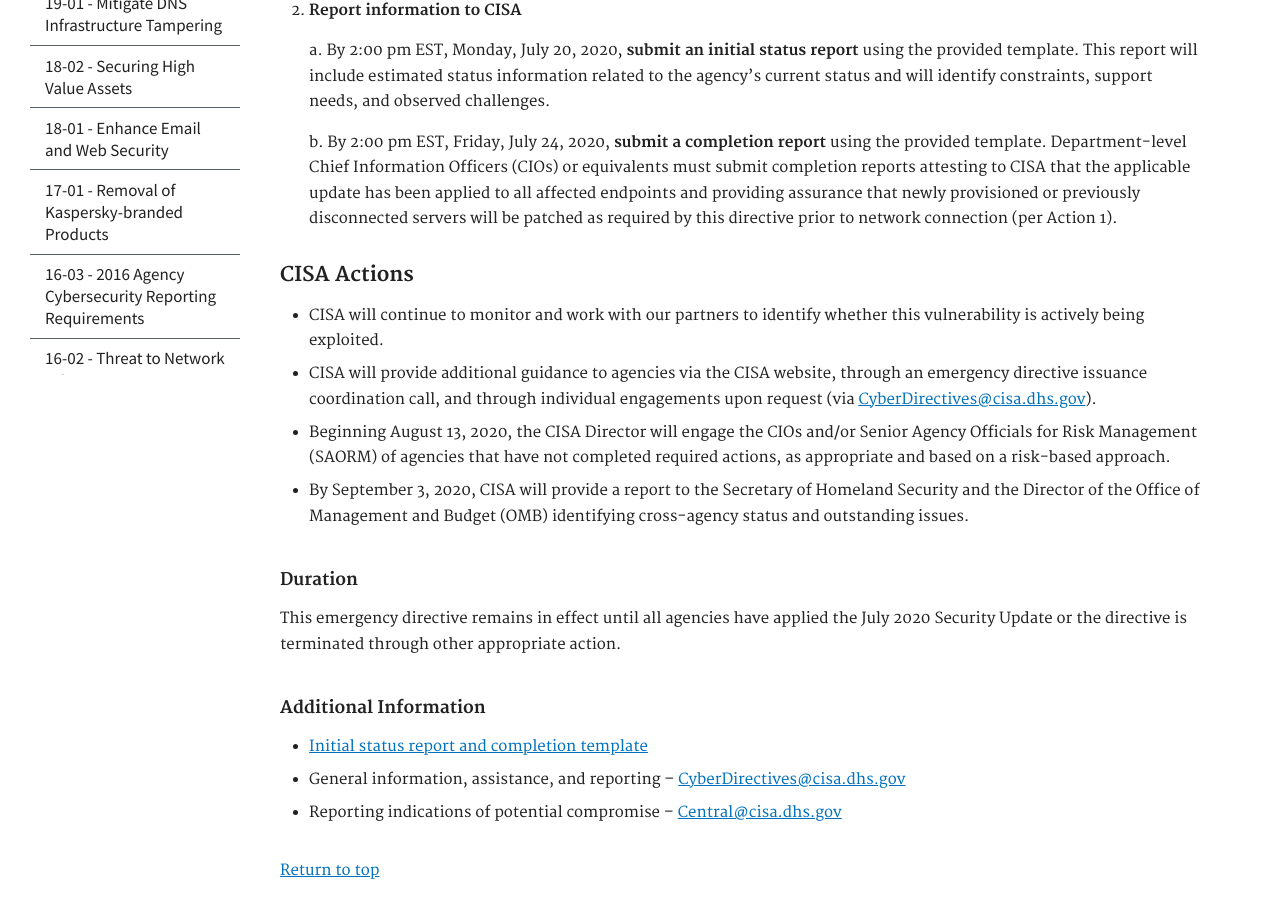
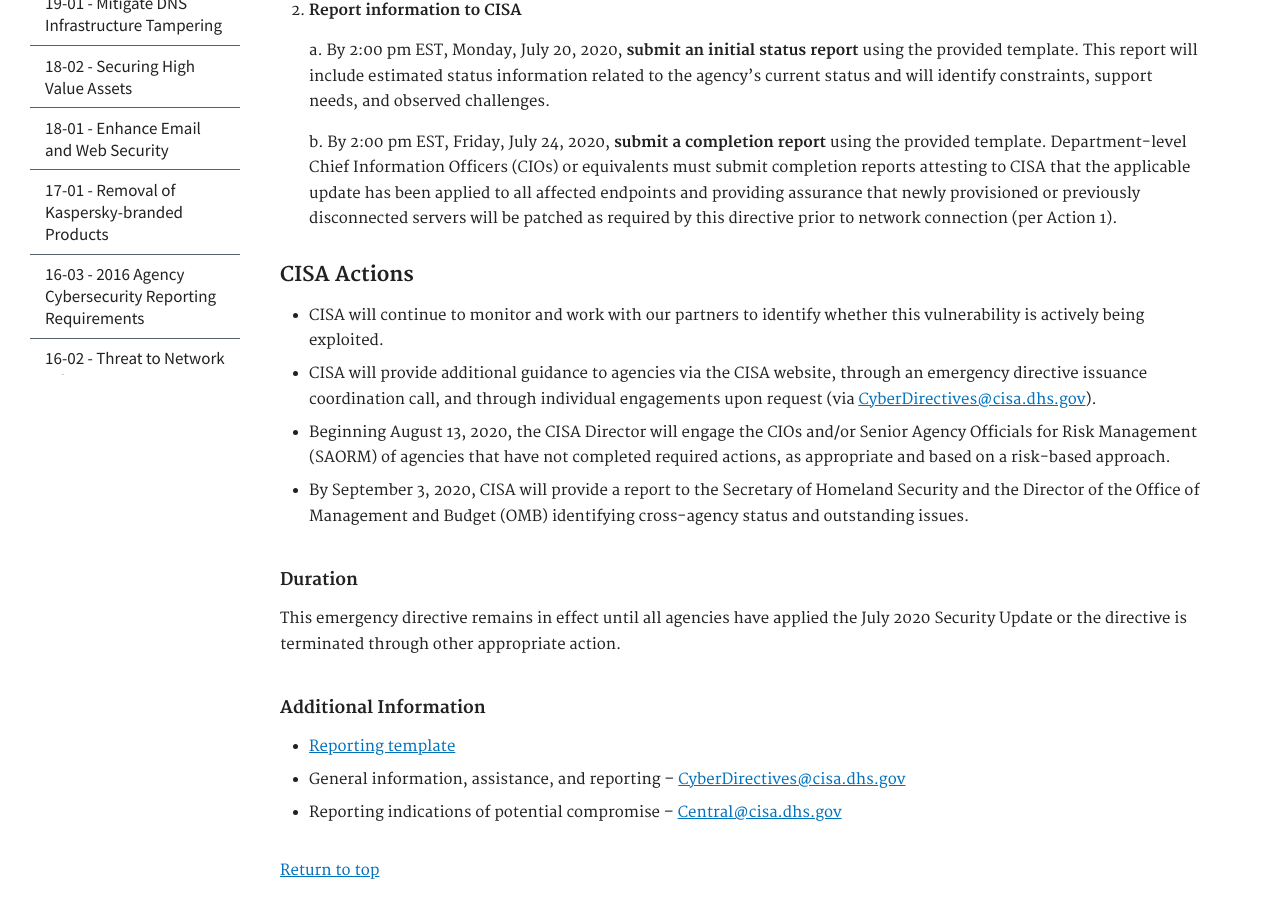
Before and after one commit to cisagov/cyber.dhs.gov, a Jekyll site: the page built from pages/ed-20-03.md, in a window 1280 px wide and 900 px high, scrolled down 2039 px. Built offline with Jekyll 4.4.1, drawn with Linux system fonts in a browser that asks for light colours.

Commit message:
Update ed-20-03.md

```diff
--- a/pages/ed-20-03.md
+++ b/pages/ed-20-03.md
@@ -120,6 +120,6 @@ This emergency directive requires the following actions:
 This emergency directive remains in effect until all agencies have applied the July 2020 Security Update or the directive is terminated through other appropriate action.
 
 #### Additional Information
-* [Initial status report and completion template]({{ site.baseurl }}/assets/report/ed20-03status.xlsx)
+* [Reporting template]({{ site.baseurl }}/assets/report/ed20-03status.xlsx)
 * General information, assistance, and reporting -- <CyberDirectives@cisa.dhs.gov>
 * Reporting indications of potential compromise -- <Central@cisa.dhs.gov>
```
